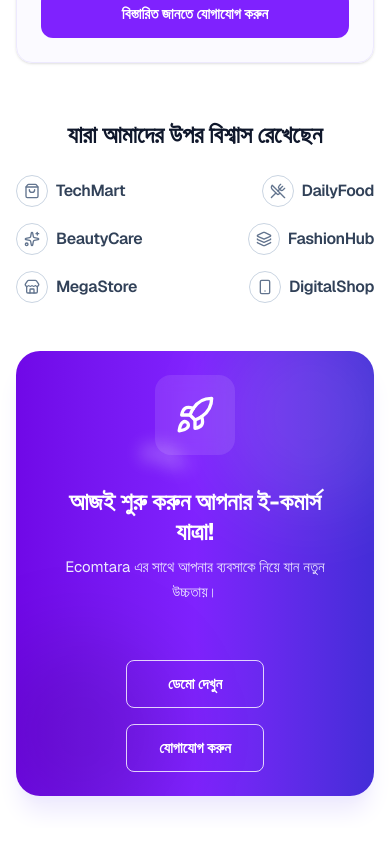
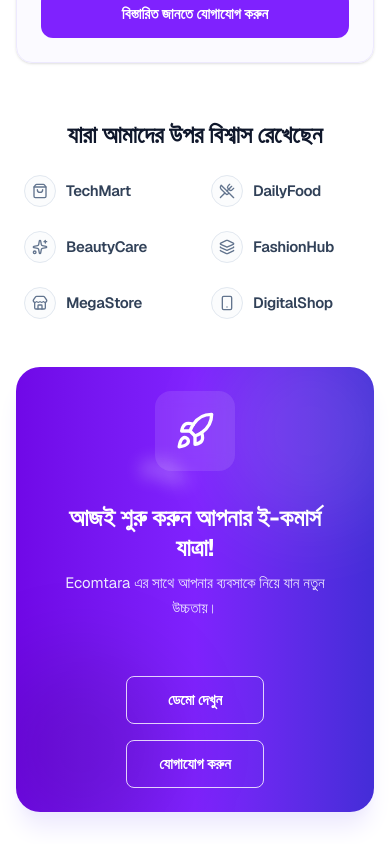
Before and after one commit to arabyhossainabid/ecomtara, a Next.js app: page / in a window 390 px wide. Shown: the part 5357-6201 px from the top of the page. Built offline with nearby package versions, Linux system fonts and the light colour scheme.

Commit message:
fix: resolve responsive alignment in TrustedSection and update README structure

```diff
--- a/src/components/sections/trusted-section.tsx
+++ b/src/components/sections/trusted-section.tsx
@@ -18,16 +18,16 @@ export function TrustedSection() {
         <h2 className="text-center text-2xl md:text-3xl font-bold text-slate-900 mb-6">
           যারা আমাদের উপর বিশ্বাস রেখেছেন
         </h2>
-        <div className="flex flex-wrap items-center max-w-5xl mx-auto justify-between gap-4">
+        <div className="grid grid-cols-2 md:grid-cols-3 lg:grid-cols-6 gap-y-6 gap-x-4 max-w-5xl mx-auto">
           {brands.map(({ name, icon: Icon }, index) => (
             <div
               key={index}
-              className="flex items-center gap-2 text-slate-500 hover:text-slate-700 transition-colors duration-200 cursor-default"
+              className="flex items-center justify-start gap-2.5 text-slate-500 hover:text-slate-700 transition-colors duration-200 cursor-default px-2"
             >
-              <div className="flex h-8 w-8 items-center justify-center rounded-full border border-slate-300">
+              <div className="flex h-8 w-8 shrink-0 items-center justify-center rounded-full border border-slate-200 bg-slate-50/50">
                 <Icon className="h-4 w-4" />
               </div>
-              <span className="text-base font-semibold text-slate-700 tracking-tight">{name}</span>
+              <span className="text-[15px] font-semibold text-slate-700 tracking-tight whitespace-nowrap">{name}</span>
             </div>
           ))}
         </div>
```
Also changed, not shown: 1 other file (tests, documents, lock files or other folders).
